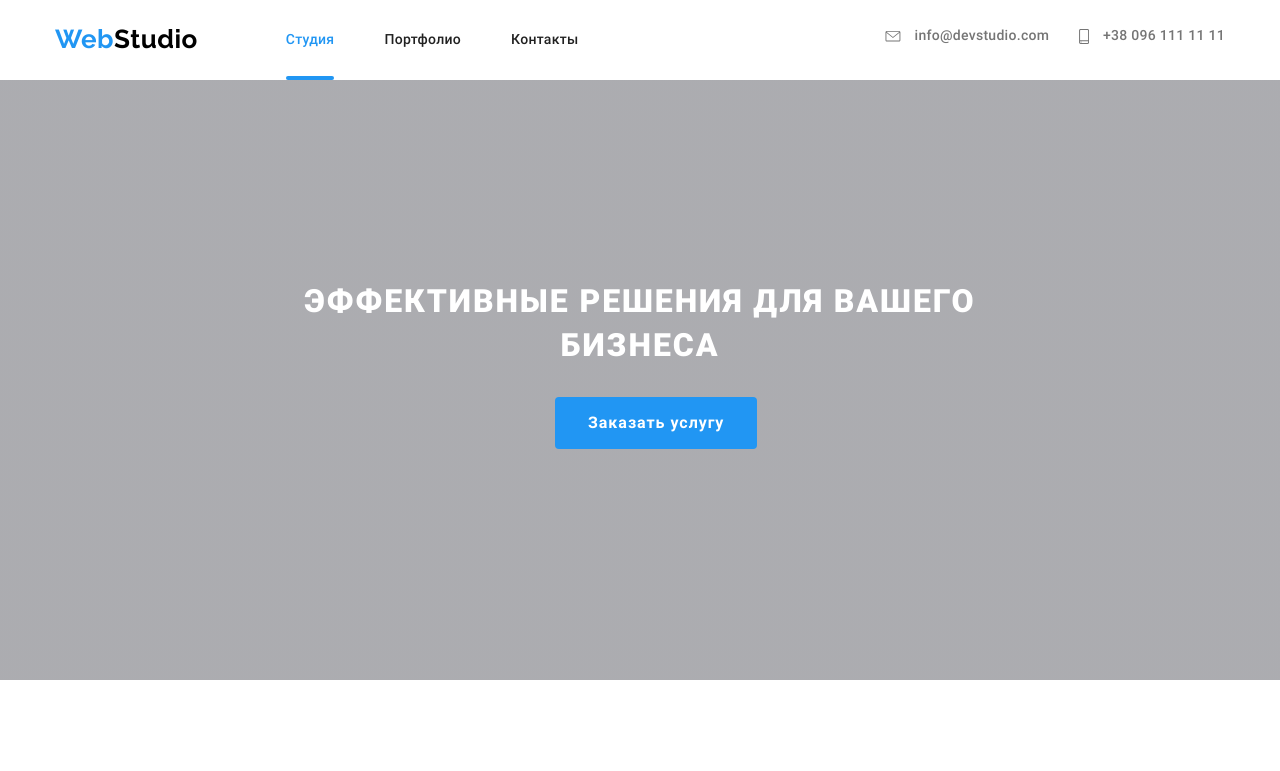
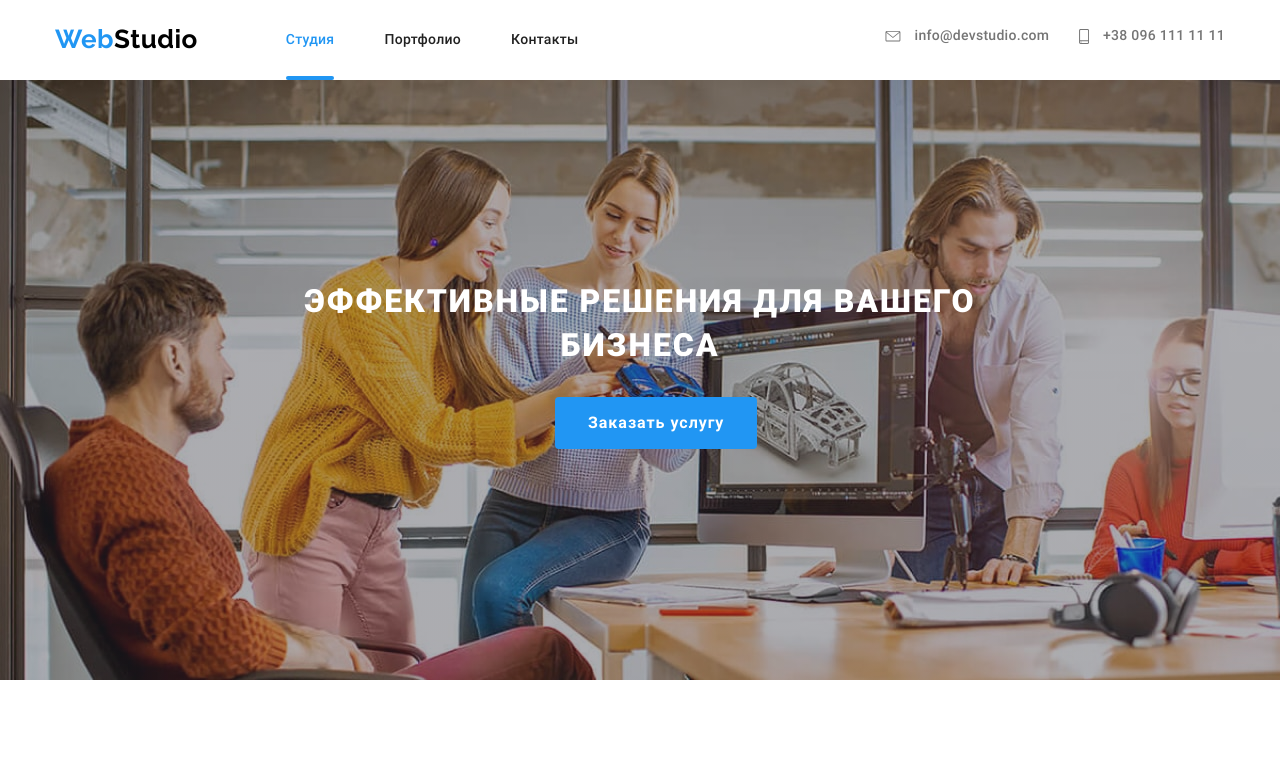
Before and after one commit to DzhenzheraM/goit-markup-hw-08, a plain HTML site: page index.html in a window 1280 px wide. Shown: the top 771 px of the page. Drawn offline with Linux system fonts and the light colour scheme; the site is published under a folder, as on GitHub Pages, so addresses that start at the root find nothing.

Commit message:
картинка в герое

```diff
--- a/sass/components/_order-section.scss
+++ b/sass/components/_order-section.scss
@@ -53,13 +53,13 @@ h1 {
       from(rgba(47, 48, 58, 0.4)),
       to(rgba(47, 48, 58, 0.4))
     ),
-    url(/img/Header.jpg);
+    url(../img/Header.jpg);
 
   background-image: linear-gradient(
       rgba(47, 48, 58, 0.4),
       rgba(47, 48, 58, 0.4)
     ),
-    url(/img/Header.jpg);
+    url(../img/Header.jpg);
 
   height: 600px;
   max-width: 1600px;
```
Also changed, not shown: css/main.css, css/main.min.css, 2 other files.
